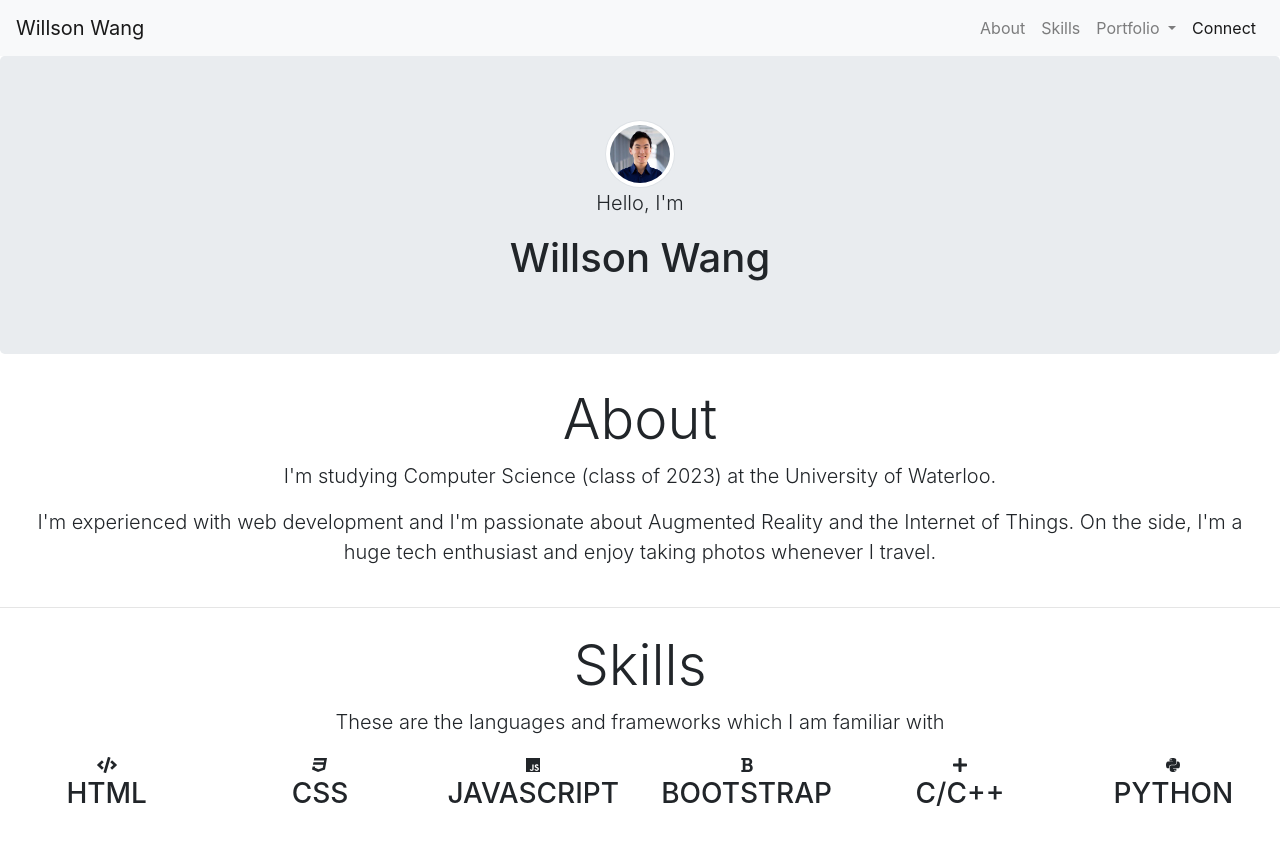
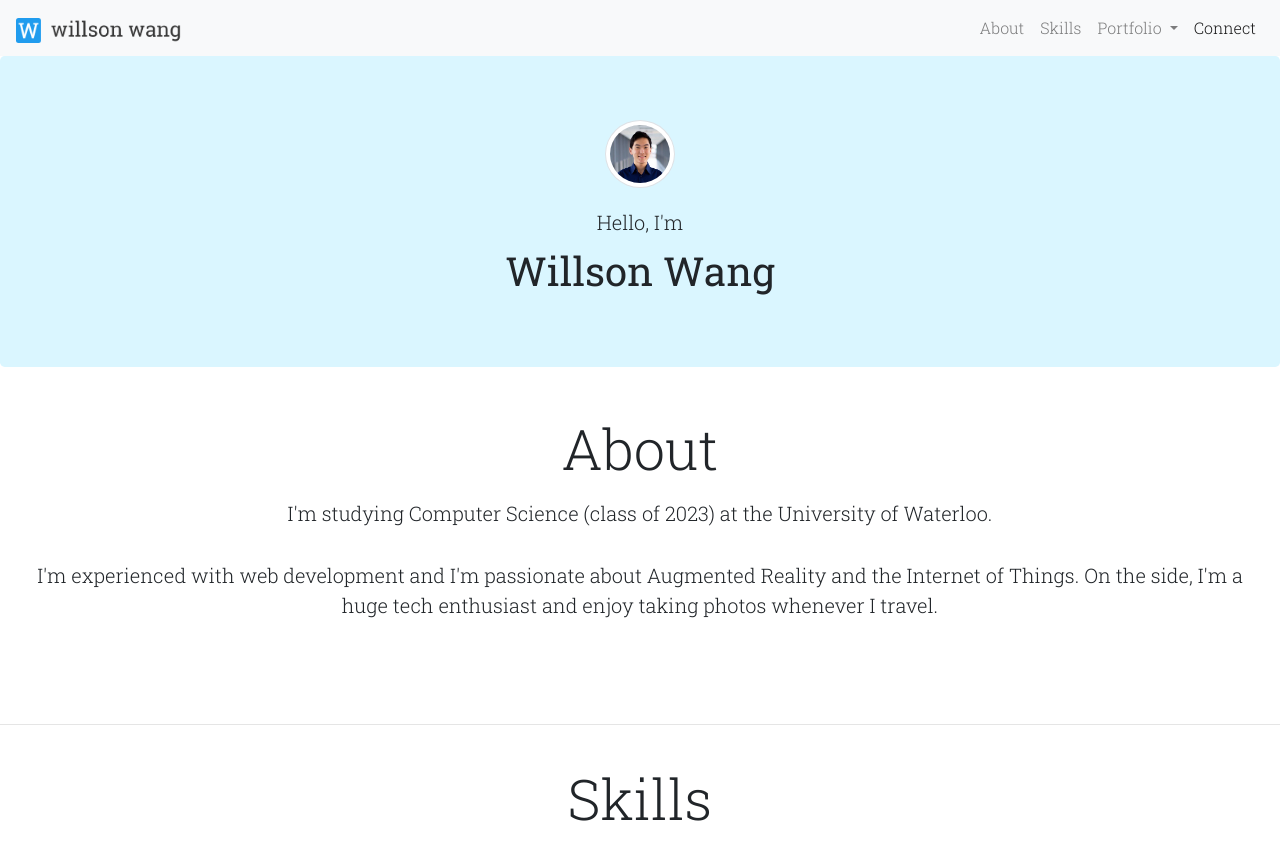
Before and after one commit to wangwillson1/old-website, a plain HTML site: page index.html in a window 1280 px wide. Shown: the top 843 px of the page. Drawn offline with nearby package versions, Linux system fonts and the light colour scheme.

Commit message:
Style updates to CSS

```diff
--- a/index.html
+++ b/index.html
@@ -6,10 +6,12 @@
         <meta name="viewport" content="width=device-width, initial-scale=1">
         <link rel="stylesheet" type="text/css" href="style.css">
         <link rel="stylesheet" href="https://maxcdn.bootstrapcdn.com/bootstrap/4.3.1/css/bootstrap.min.css">
+        <link rel="shortcut icon" href="img/favicon/favicon.ico">
         <script src="https://ajax.googleapis.com/ajax/libs/jquery/3.4.0/jquery.min.js"></script>
         <script src="https://cdnjs.cloudflare.com/ajax/libs/popper.js/1.14.7/umd/popper.min.js"></script>
         <script src="https://maxcdn.bootstrapcdn.com/bootstrap/4.3.1/js/bootstrap.min.js"></script>
         <script src="https://use.fontawesome.com/releases/v5.0.8/js/all.js"></script>
+        <link href="https://fonts.googleapis.com/css?family=Roboto+Slab:300,400" rel="stylesheet">
         <title>willsonwang.com</title>
     </head>
 
@@ -18,7 +20,7 @@
         <nav class="navbar navbar-expand-md bg-light navbar-light sticky-top">
 
             <!-- Brand -->
-            <a class="navbar-brand" href="#">Willson Wang</a>
+            <a class="navbar-brand" href="#"><img src="img/web-logo.png" alt="logo" style="width:170px"></a>
 
             <!-- Collapse Button -->
             <button class="navbar-toggler" type="button" data-toggle="collapse" data-target="#collapsibleNavbar">
@@ -93,7 +95,7 @@
                 </div>
             </div>
 
-            <div class="row text-center padding">
+            <div class="row text-center languages">
                 <div class="col-xs-12 col-sm-6 col-md-4 col-xl-2">
                     <i class="fas fa-code"></i>
                     <h3>HTML</h3>
--- a/style.css
+++ b/style.css
@@ -1,5 +1,110 @@
+nav {
+    font-family: 'Roboto Slab', serif;
+    font-weight: 300;
+}
+
 #face {
     height: auto;
     width: 70px;
     display: block;
 }
+
+.jumbotron {
+    background-color: rgb(218, 246, 255) !important;
+}
+
+.jumbotron p {
+    padding-top: 1.2rem;
+    margin-bottom: 0.6rem;
+    font-family: 'Roboto Slab', serif;
+    font-weight: 300;
+}
+
+.jumbotron h1 {
+    margin-top: 0;
+    font-family: 'Roboto Slab', serif;
+}
+
+.display-4 {
+    font-family: 'Roboto Slab', serif;
+    font-weight: 400;
+}
+
+p {
+    font-family: 'Roboto Slab', serif;
+    font-weight: 300;
+}
+
+.padding {
+    padding-top: 1rem;
+    padding-bottom: 3rem;
+}
+
+.welcome .display-4 {
+    padding-bottom: 0.5rem;
+}
+
+.welcome p {
+    padding-bottom: 1rem;
+}
+
+.fa-code, .fa-css3, .fa-js, .fa-bold, .fa-plus, .fa-python {
+    font-size: 3.5rem;
+    margin: 1rem;
+}
+
+.languages h3 {
+    padding-bottom: 2rem;
+}
+
+.fa-code {
+    color: #e54d26;
+}
+
+.fa-css3 {
+    color: #2163af
+}
+
+.fa-bold {
+    color: #563d7c;
+}
+
+.fa-js {
+    color: #f0db4f;
+}
+
+.fa-plus {
+    color: #113763;
+}
+
+.fa-python {
+    color: #306998;
+}
+
+.social a {
+    font-size: 4rem;
+    padding: 3rem;
+}
+
+.fa-envelope {
+    color: #dd4b39;
+}
+
+.fa-github {
+    color: #211f1f;
+}
+
+.fa-linkedin {
+    color: #0077B5;
+}
+
+.fa-instagram {
+    color: #517fa4;
+}
+
+.fa-envelope:hover,
+.fa-github:hover,
+.fa-linkedin:hover,
+.fa-instagram:hover {
+    color: #d5d5d5;
+}
```
Also changed, not shown: img/favicon/favicon.ico (added), img/favicon/favicon_io/android-chrome-192x192.png (added), img/favicon/favicon_io/android-chrome-512x512.png (added), img/favicon/favicon_io/apple-touch-icon.png (added), img/favicon/favicon_io/favicon-16x16.png (added), img/favicon/favicon_io/favicon-32x32.png (added), img/favicon/favicon_io/site.webmanifest (added), img/web-logo.png (added), 4 other files.
